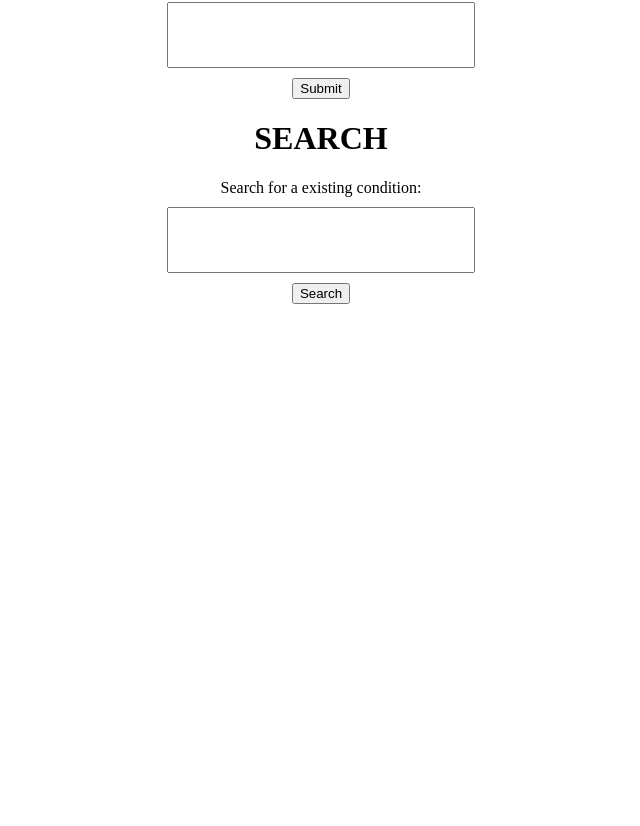
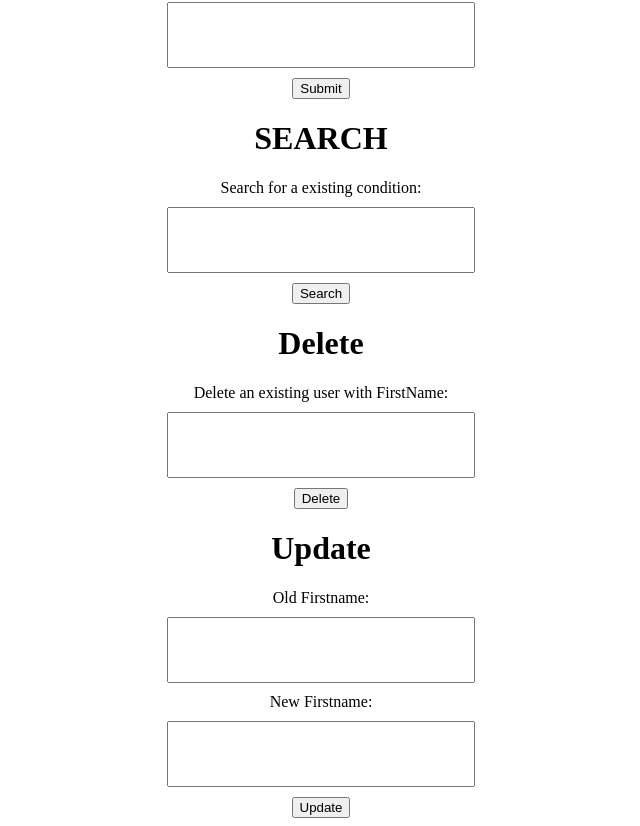
Before and after one commit to hsiangyin15/Illness_Tracker_, a React (Create React App) app in the folder stage4/frontend/: page / in a window 1280 px wide. Shown: the part 626-1452 px from the top of the page, without its empty margins (319-959 px from the left). Before the commit the page ends 938 px from the top, so only its background shows below. Built offline with nearby package versions, Linux system fonts and the light colour scheme.

Commit message:
S4_finish_update_and_delete

```diff
--- a/stage4/frontend/src/App.js
+++ b/stage4/frontend/src/App.js
@@ -12,6 +12,12 @@ function App() {
 
   const [searchConditionName,setsearchConditionName] = useState('');
   const [searchConditionList,setsearchConditionList] = useState([]);
+
+  const [deleteUserName,setdeleteUserName] = useState('');
+
+  const [UserOldName,setUserOldName] = useState('');
+  const [UserNewName,setUserNewName] = useState('');
+
 
 //   useEffect(() => {
 //     Axios.get('http://localhost:3002/api/get').then((response) => {
@@ -43,6 +49,36 @@ const searchCondition = () => {
       console.log(response.data[0]);
 
       setsearchConditionList(response.data);
+
+    })
+    .catch(function (error) {
+      console.log(error);
+    });
+
+  };
+
+
+  const deleteUser = () => {
+    Axios.post('http://localhost:3002/api/deleteUser', {
+      deleteUserName: deleteUserName
+    })
+    .then(function (response) {
+     window.location.reload();
+
+    })
+    .catch(function (error) {
+      console.log(error);
+    });
+
+  };
+
+  const updateUserName = () => {
+    Axios.post('http://localhost:3002/api/updateUser', {
+      UserOldName: UserOldName,
+      UserNewName: UserNewName
+    })
+    .then(function (response) {
+     window.location.reload();
 
     })
     .catch(function (error) {
@@ -108,6 +144,36 @@ const searchCondition = () => {
 
       </div>
 
+      <h1>Delete</h1>
+      <div className="form">
+          <label> Delete an existing user with FirstName:</label>
+          <input type="text" name="deleteUserName" onChange={(e) => {
+            setdeleteUserName(e.target.value)
+          } }/>
+
+          <button onClick={deleteUser}> Delete</button>
+
+
+      </div>
+
+
+      <h1>Update</h1>
+      <div className="form">
+          <label> Old Firstname:</label>
+          <input type="text" name="UserOldName" onChange={(e) => {
+            setUserOldName(e.target.value)
+          } }/>
+          <label> New Firstname:</label>
+          <input type="text" name="UserNewName" onChange={(e) => {
+            setUserNewName(e.target.value)
+          } }/>
+
+          <button onClick={updateUserName}>Update</button>
+
+
+      </div>
+
+
     </div>
   );
 }
```
Also changed, not shown: 2 other files (tests, documents, lock files or other folders).
